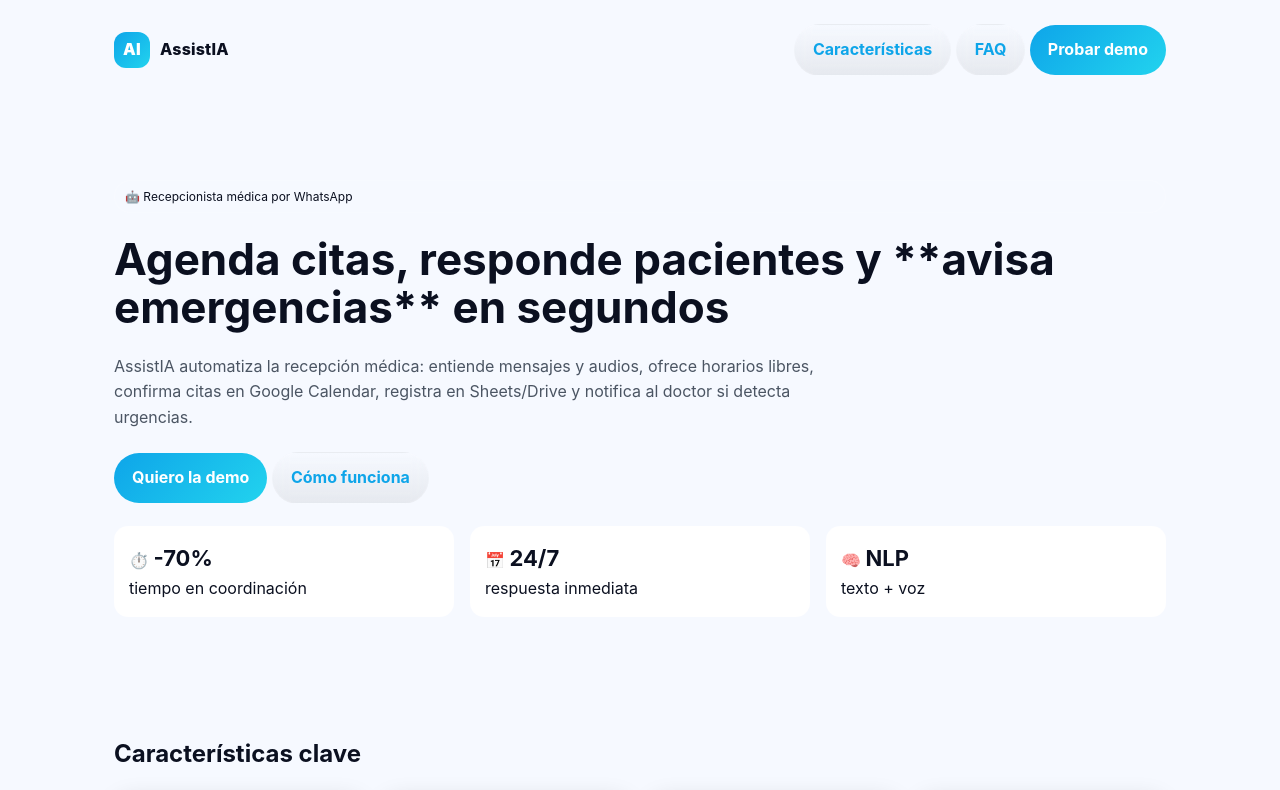
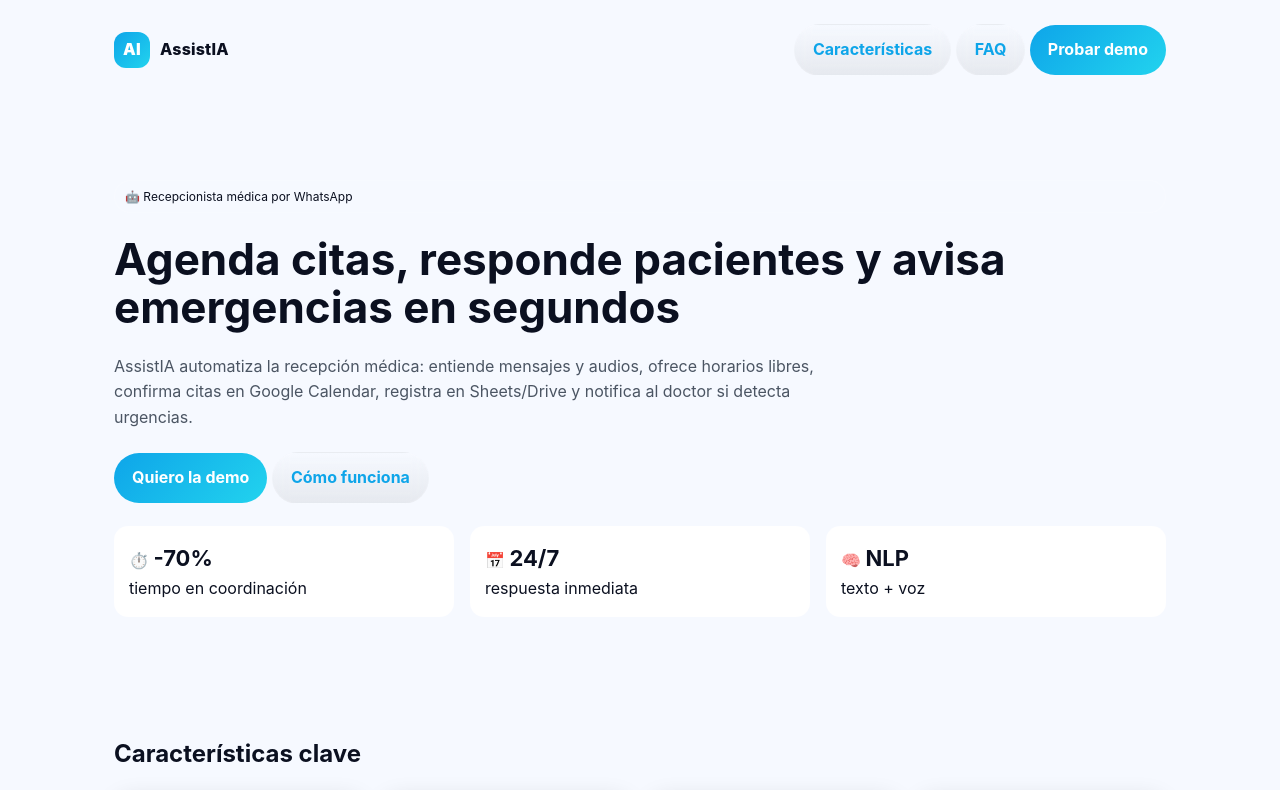
Before and after one commit to assistiademo-source/AssistIA, a plain HTML site: page index.html in a window 1280 px wide. Shown: the top 790 px of the page. Drawn offline with Linux system fonts and the light colour scheme.

Commit message:
index.html

```diff
--- a/index.html
+++ b/index.html
@@ -75,7 +75,8 @@
   <main class="container">
     <section class="hero">
       <span class="pill">🤖 Recepcionista médica por WhatsApp</span>
-      <h1>Agenda citas, responde pacientes y **avisa emergencias** en segundos</h1>
+      <h1>Agenda citas, responde pacientes y <strong>avisa emergencias</strong> en segundos
+        </h1>
       <p>
         AssistIA automatiza la recepción médica: entiende mensajes y audios, ofrece horarios libres,
         confirma citas en Google Calendar, registra en Sheets/Drive y notifica al doctor si detecta urgencias.
```
